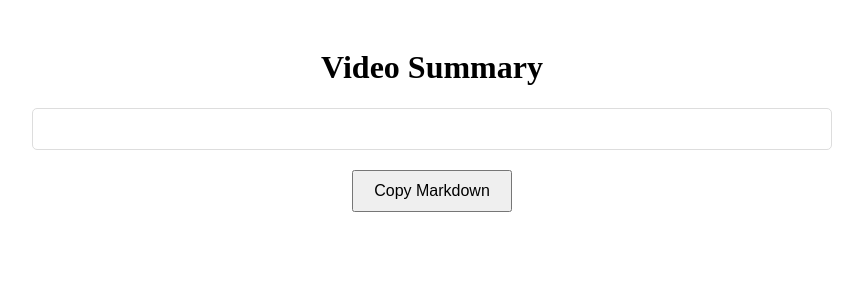
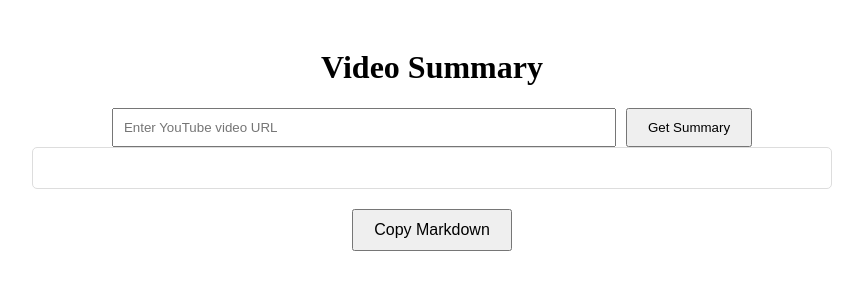
Before and after one commit to xingfanxia/Youtube-Summarizer-Frontend, a Next.js app in the folder ytb-summarizer-frontend/: page /youtube-viewer in a window 1280 px wide. Shown: the top 300 px of the page, without its empty margins (208-1071 px from the left). Built offline with nearby package versions, Linux system fonts and the light colour scheme.

Commit message:
working with new video summary

```diff
--- a/ytb-summarizer-frontend/pages/youtube-viewer.js
+++ b/ytb-summarizer-frontend/pages/youtube-viewer.js
@@ -9,16 +9,27 @@ import 'github-markdown-css';
 
 export default function YoutubeViewer() {
     const [content, setContent] = useState('');
-  const rawMarkdownRef = useRef(''); // Ref to store raw markdown
+    const [videoUrl, setVideoUrl] = useState('');
+    const rawMarkdownRef = useRef('');
     const router = useRouter();
+    const [inputUrl, setInputUrl] = useState('');
 
     useEffect(() => {
       if (router.query.v) {
+        const url = `https://www.youtube.com/watch?v=${router.query.v}`;
+        setVideoUrl(url); // Set the video URL as soon as we know the video ID
+        // Initialize content with the summary prefix immediately after setting the video URL
+        const summaryPrefix = `> This is a summary of youtube video: ${url}\n\n`;
+        setContent(summaryPrefix);
         fetchAndDisplayMarkdown(router.query.v);
       }
     }, [router.query.v]);
 
-  async function fetchAndDisplayMarkdown(videoId) {
+
+  const fetchAndDisplayMarkdown = async (videoId) => {
+    // Reset content and rawMarkdownRef before fetching new data
+    rawMarkdownRef.current = ''; // Clear previous raw markdown
+
     const response = await fetch(`/api/streaming?v=${videoId}`);
     const reader = response.body.getReader();
     let buffer = '';
@@ -33,28 +44,23 @@ export default function YoutubeViewer() {
       const chunkText = new TextDecoder("utf-8").decode(value);
       buffer += chunkText;
 
-      // Check if we have a complete Markdown block
       const lastNewLineIndex = buffer.lastIndexOf('\n\n');
       if (lastNewLineIndex !== -1) {
-        // Everything up to the last '\n\n' is considered complete
         const completeSegment = buffer.substring(0, lastNewLineIndex + 2);
-        // The rest is kept in the buffer for the next chunk
         buffer = buffer.substring(lastNewLineIndex + 2);
 
-        // Update rawMarkdownRef with the complete segment
         rawMarkdownRef.current += completeSegment;
 
-        // Process and update content with the complete segment
         processMarkdown(completeSegment).then(html => {
           setContent((prevContent) => prevContent + html);
         });
       }
 
-      readStream(); // Read the next chunk
+      readStream();
     }
 
     readStream();
-  }
+  };
 
   async function processMarkdown(markdownText) {
     try {
@@ -72,7 +78,6 @@ export default function YoutubeViewer() {
   }
 
   const copyToClipboard = () => {
-    // Copy the raw markdown text from the ref
     navigator.clipboard.writeText(rawMarkdownRef.current).then(() => {
       alert('Markdown text copied to clipboard!');
     }, (err) => {
@@ -80,9 +85,25 @@ export default function YoutubeViewer() {
     });
   };
 
+  const handleUrlChange = (e) => {
+    setInputUrl(e.target.value);
+  };
+
+  const handleSubmit = () => {
+    const videoId = new URLSearchParams(new URL(inputUrl).search).get('v');
+    if (videoId) {
+      router.push(`/youtube-viewer?v=${videoId}`); // This will trigger the useEffect and accordingly set the videoUrl and content
+    }
+  };
+
   return (
     <div style={{ padding: '20px', maxWidth: '800px', margin: 'auto' }}>
         <h1 style={{ textAlign: 'center' }}>Video Summary</h1>
+        {videoUrl && <iframe width="100%" height="315" src={`https://www.youtube.com/embed/${router.query.v}`} frameBorder="0" allow="accelerometer; autoplay; clipboard-write; encrypted-media; gyroscope; picture-in-picture" allowFullScreen></iframe>}
+        <div style={{ marginTop: '20px', textAlign: 'center' }}>
+          <input type="text" value={inputUrl} onChange={handleUrlChange} placeholder="Enter YouTube video URL" style={{ padding: '10px', width: '60%', marginRight: '10px' }} />
+          <button onClick={handleSubmit} style={{ padding: '10px 20px' }}>Get Summary</button>
+        </div>
         <div className="markdown-body" style={{ border: '1px solid #ddd', padding: '20px', marginBottom: '20px', borderRadius: '5px' }} dangerouslySetInnerHTML={{ __html: content }} />
         <button onClick={copyToClipboard} style={{ display: 'block', margin: '20px auto', padding: '10px 20px', fontSize: '16px', cursor: 'pointer' }}>Copy Markdown</button>
     </div>
```
Lines whose indentation alone changed are shown as unchanged.
